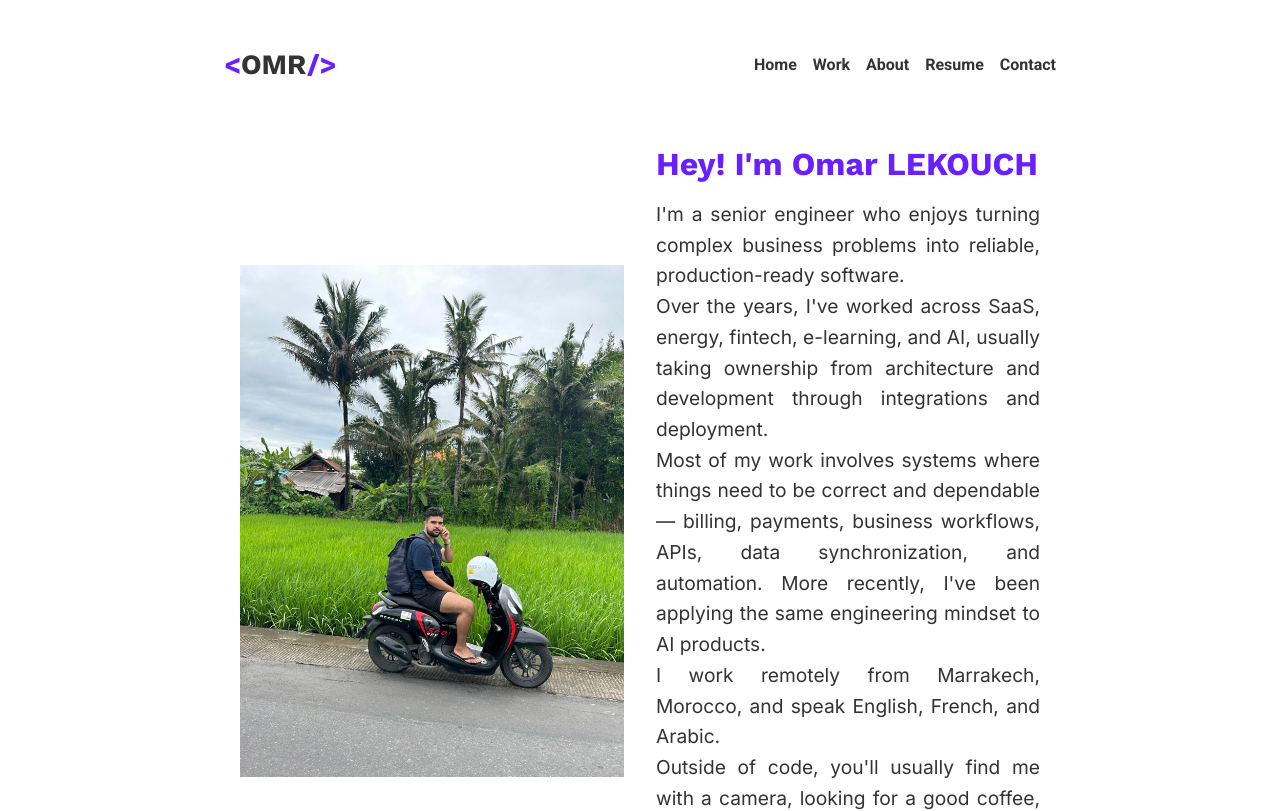
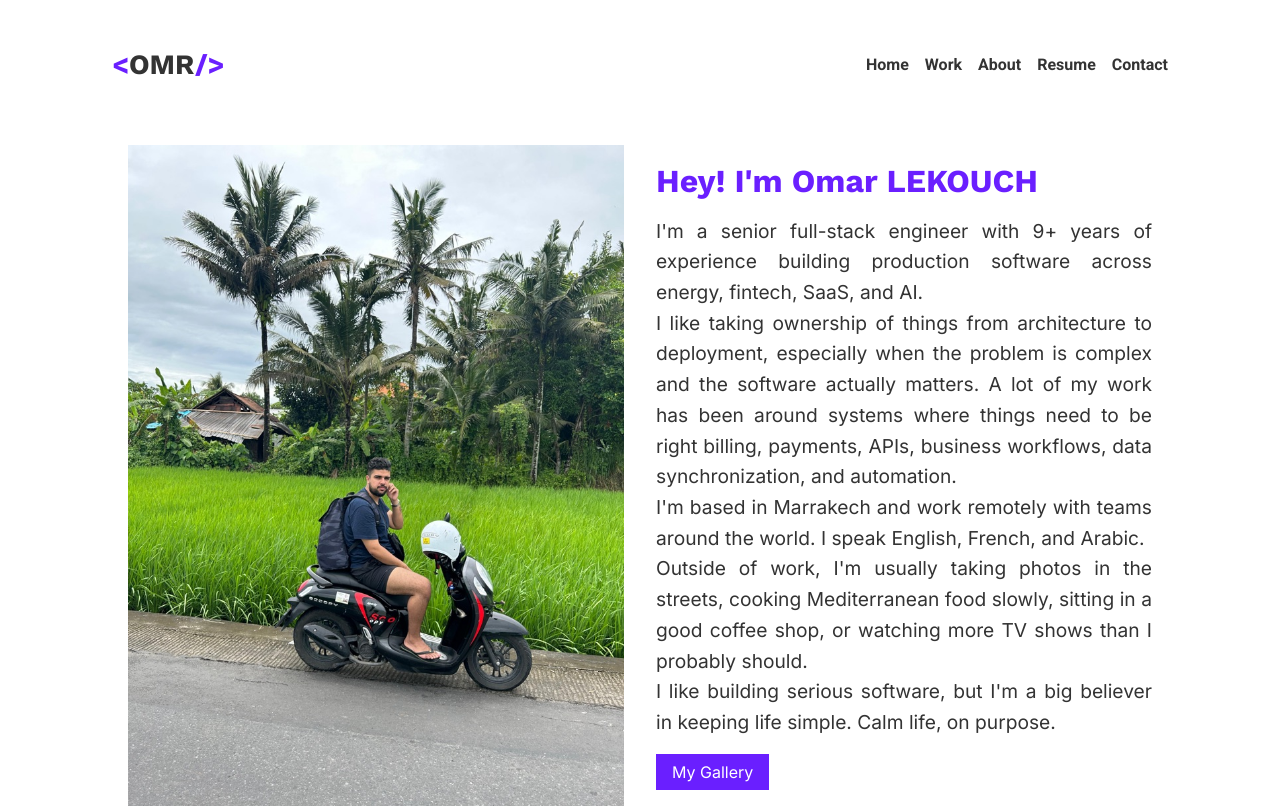
Before and after one commit to omar-lk/portfolio-dev, a Next.js app: page /about in a window 1280 px wide. Shown: the top 811 px of the page. Built offline with nearby package versions, Linux system fonts and the light colour scheme.

Commit message:
update page with

```diff
--- a/app/components/about/About.tsx
+++ b/app/components/about/About.tsx
@@ -27,31 +27,32 @@ const About: FC = () => {
           <h1>Hey! I&apos;m Omar LEKOUCH</h1>
 
           <p>
-            I&apos;m a senior engineer who enjoys turning complex business problems
-            into reliable, production-ready software.
+            I&apos;m a senior full-stack engineer with 9+ years of experience
+            building production software across energy, fintech, SaaS, and AI.
           </p>
 
           <p>
-            Over the years, I&apos;ve worked across SaaS, energy, fintech, e-learning,
-            and AI, usually taking ownership from architecture and development through
-            integrations and deployment.
+            I like taking ownership of things from architecture to deployment,
+            especially when the problem is complex and the software actually
+            matters. A lot of my work has been around systems where things need
+            to be right  billing, payments, APIs, business workflows, data
+            synchronization, and automation.
           </p>
 
           <p>
-            Most of my work involves systems where things need to be correct and
-            dependable — billing, payments, business workflows, APIs, data
-            synchronization, and automation. More recently, I&apos;ve been applying the
-            same engineering mindset to AI products.
+            I&apos;m based in Marrakech and work remotely with teams around the
+            world. I speak English, French, and Arabic.
           </p>
 
           <p>
-            I work remotely from Marrakech, Morocco, and speak English, French, and
-            Arabic.
+            Outside of work, I&apos;m usually taking photos in the streets,
+            cooking Mediterranean food slowly, sitting in a good coffee shop,
+            or watching more TV shows than I probably should.
           </p>
 
           <p>
-            Outside of code, you&apos;ll usually find me with a camera, looking for a
-            good coffee, or exploring new places.
+            I like building serious software, but I&apos;m a big believer in
+            keeping life simple. Calm life, on purpose.
           </p>
 
           <a href="/gallery" className={styles.galleryLink}>
--- a/app/components/about/about.module.css
+++ b/app/components/about/about.module.css
@@ -3,7 +3,7 @@
 }
 .pageContainer {
   min-height: 100vh;
-  max-width: 60rem;
+  max-width: 74rem;
   width: 100%;
   padding: 2rem;
   box-sizing: border-box;
--- a/app/components/proof/proof.module.css
+++ b/app/components/proof/proof.module.css
@@ -10,7 +10,7 @@
   justify-content: center;
   align-items: center;
   gap: 0.5rem 2.5rem;
-  max-width: 60rem;
+  max-width: 74rem;
   margin: 0 auto;
 }
 
--- a/app/gallery/gallery.module.css
+++ b/app/gallery/gallery.module.css
@@ -1,6 +1,6 @@
 .galleryContainer {
   min-height: 100vh;
-  max-width: 60rem;
+  max-width: 74rem;
   width: 100%;
   padding: 2rem;
   box-sizing: border-box;
--- a/app/page.module.css
+++ b/app/page.module.css
@@ -1,6 +1,6 @@
 .main {
   min-height: 100vh;
-  max-width: 60rem;
+  max-width: 74rem;
   width: 100%;
   padding: 2rem;
   box-sizing: border-box;
```
